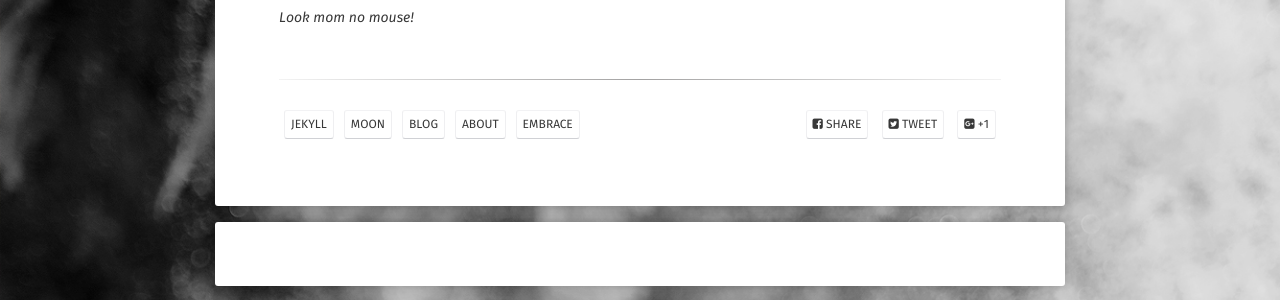
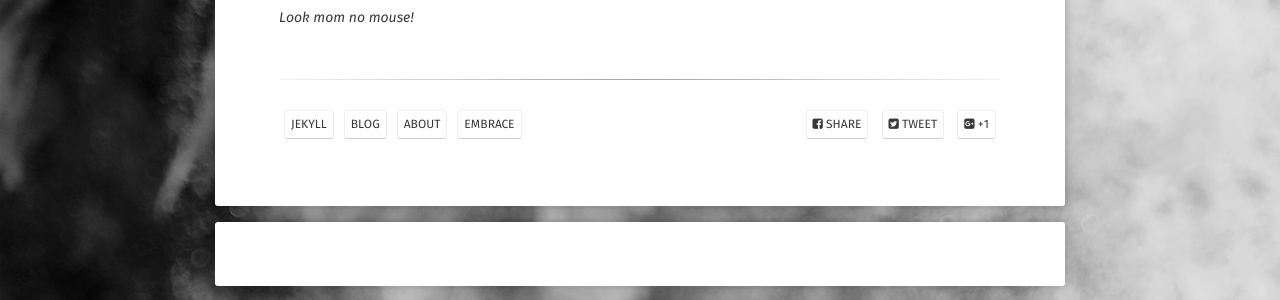
Before and after one commit to SeanEmbrace/WebSiteFun, a Jekyll site: the page built from _posts/2016-03-21-moon-theme.md, in a window 1280 px wide. Shown: the part 405-705 px from the top of the page. Built offline with Jekyll 4.4.1, drawn with Linux system fonts in a browser that asks for light colours; some web fonts are replaced; comment, search, counter and statistics services are not loaded.

Commit message:
Update 2016-03-21-moon-theme.md

```diff
--- a/_posts/2016-03-21-moon-theme.md
+++ b/_posts/2016-03-21-moon-theme.md
@@ -6,7 +6,6 @@ excerpt: "Growing for good."
 project: true
 tag:
 - jekyll
-- moon
 - blog
 - about
 - embrace
```
